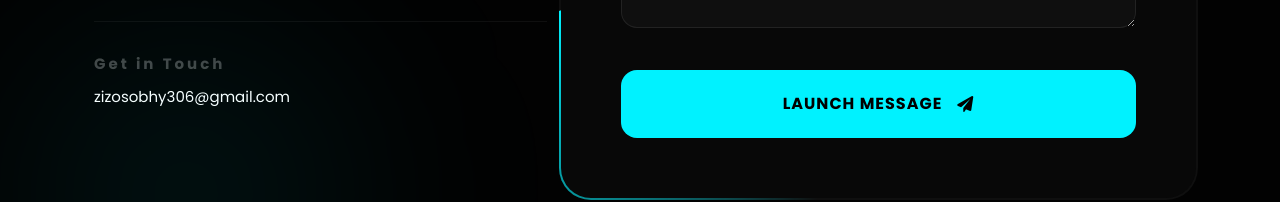
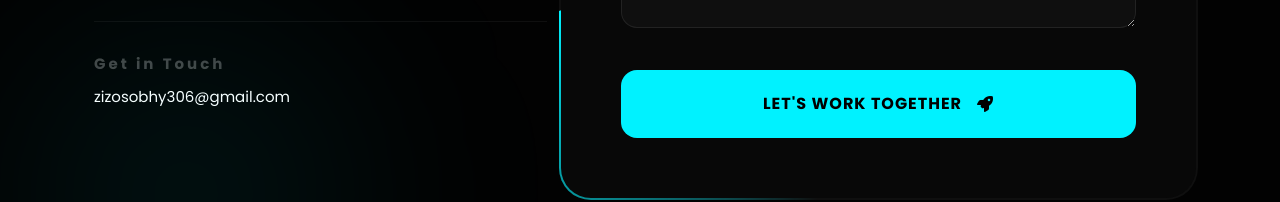
Before and after one commit to ENG-ZooZ/Portofolio.ENG_ZooZ-, a React (Vite) app: page / in a window 1280 px wide. Shown: the part 5250-5452 px from the top of the page. Built offline with nearby package versions, Linux system fonts and the light colour scheme.

Commit message:
Update Contact.jsx

```diff
--- a/src/components/Contact.jsx
+++ b/src/components/Contact.jsx
@@ -232,9 +232,10 @@ function Contact() {
                                             <label className="label-modern">Tell me about the project</label>
                                         </div>
                                         <button type="submit" className="submit-btn-pro" disabled={state.submitting}>
-                                            {state.submitting ? "Sending Signal..." : "Launch Message"}
-                                            <i className="fas fa-paper-plane"></i>
+                                            {state.submitting ? "Sending..." : "Let's Work Together"}
+                                            <i className="fas fa-rocket"></i>
                                         </button>
+
 
                                         {state.succeeded && (
                                             <div className="success-msg">
```
